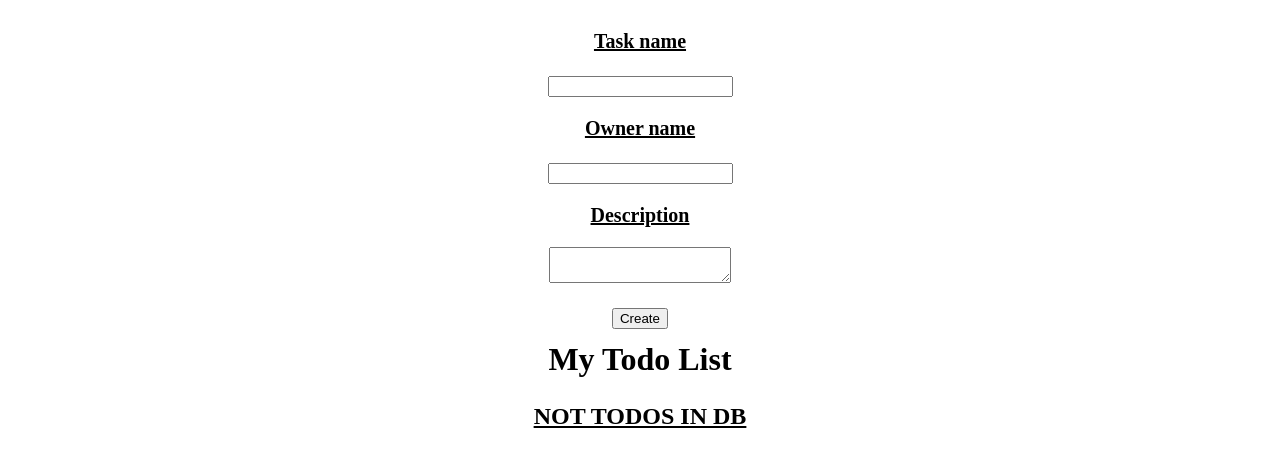
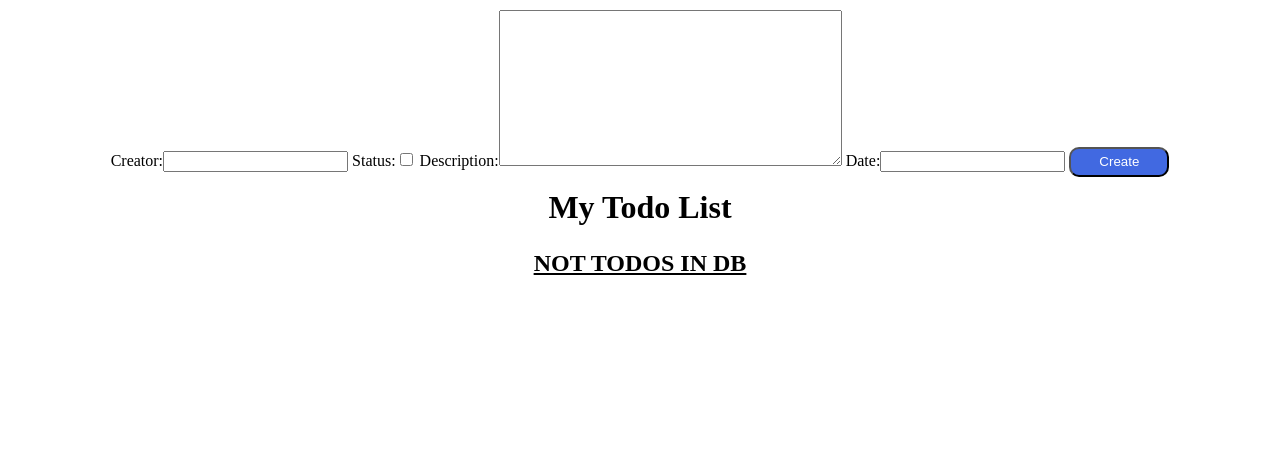
Before and after one commit to DimAntDim/Todo_App, a Django app: page / in a window 1280 px wide. Shown: the top 467 px of the page. Run offline with Django 3.2, Linux system fonts and the light colour scheme; data that the repository does not hold is empty.

Commit message:
replace html forms whit django forms

```diff
--- a/templates/index.html
+++ b/templates/index.html
@@ -60,8 +60,33 @@
         display: flex;
         flex-direction: column;
         margin: 0 auto;
+        margin-left: 200px;
+        margin-right: 200px;
         padding: 10px;
         border: 1px solid black;
+    }
+
+    .create-button {
+        background-color:royalblue;
+        border-radius: 10px;
+        width: 100px;
+        height: 30px;
+        color: white;
+    }
+
+    .edit-button {
+        background-color:royalblue;
+        border-radius: 10px;
+        width: 100px;
+        height: 30px;
+        color: white;
+        float: center;
+    }
+
+    .edit-buton-wrapper {
+        display: flex;
+        justify-content: space-around;
+        float:right;
     }
 
 </style>
@@ -69,15 +94,8 @@
     <div class="todo">
             <form method="POST" action="/create">
                 {% csrf_token %}
-                <p>Task name</p>
-                <p><input type="text" name='task-name'/></p>
-                <p>Owner name</p>
-                <p><input type="text" name='owner'/></p>
-                <p>Description</p>
-                <p><textarea name="description"></textarea></p>
-                <div class="create">
-                    <button>Create</button>
-                </div>
+                {{ form }}
+                <button class="create-button">Create</button>
             </form>
         </div>
         <h1>My Todo List</h1>
@@ -88,7 +106,7 @@
                     <div class="done">
                         <div class="container-done">
                             <h1>{{ todo.owner }}</h1>
-                            <h2>{{ todo.task_name }}</h2>
+                            <h2>{{ todo.text }}</h2>
                             <div class="description">
                                 <p>{{ todo.description }}</p>
                             </div>
@@ -98,11 +116,17 @@
                     <div class="open">
                         <div class="container-open">
                             <h1>{{ todo.owner }}</h1>
+                            <h2>{{ todo.text }}</h2>
                             <div class="desctiption">
                                 <p>{{ todo.description }}</p>
                             </div>
+                            <div class="edit-buton-wrapper">
+                            <button class="edit-button">Edit</button>
+                            </div>
                         </div>
+
                     </div>
+
                 {% endif %}
             {% endfor %}
         {% else %}
```
